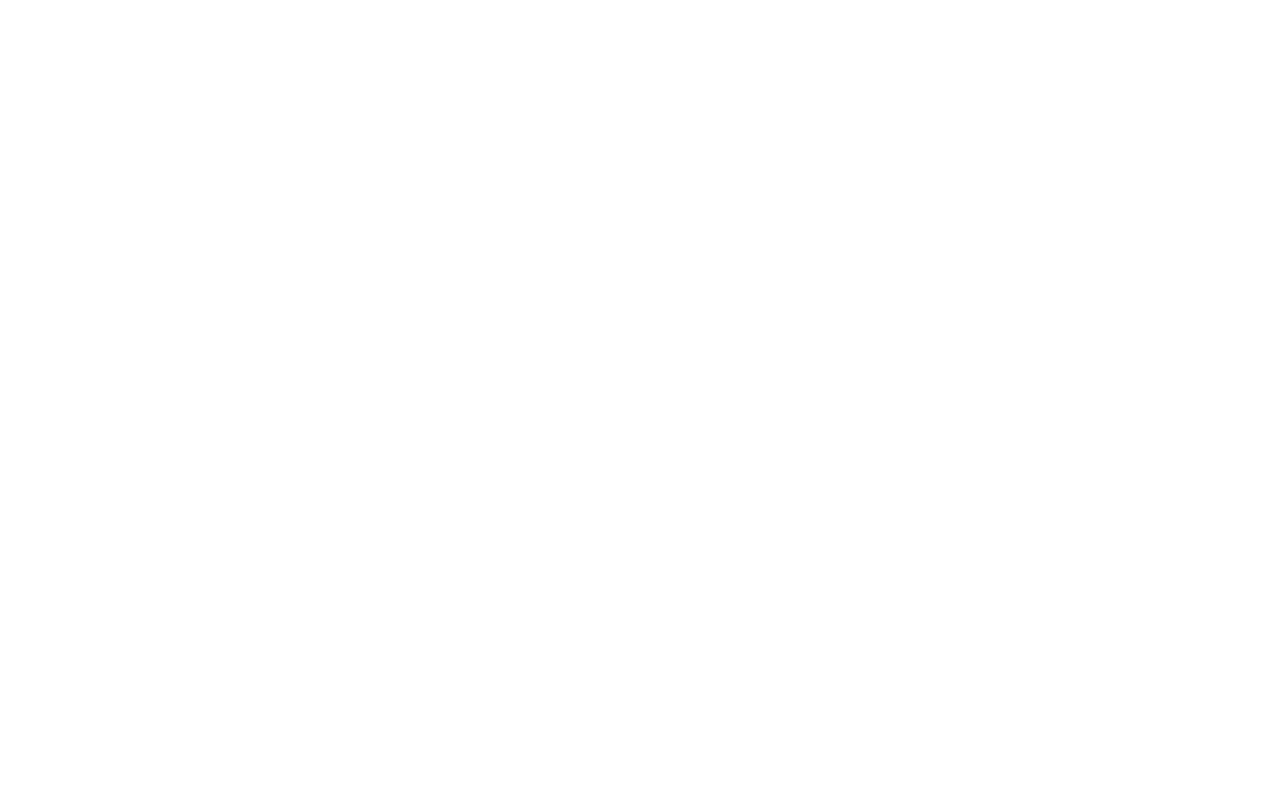
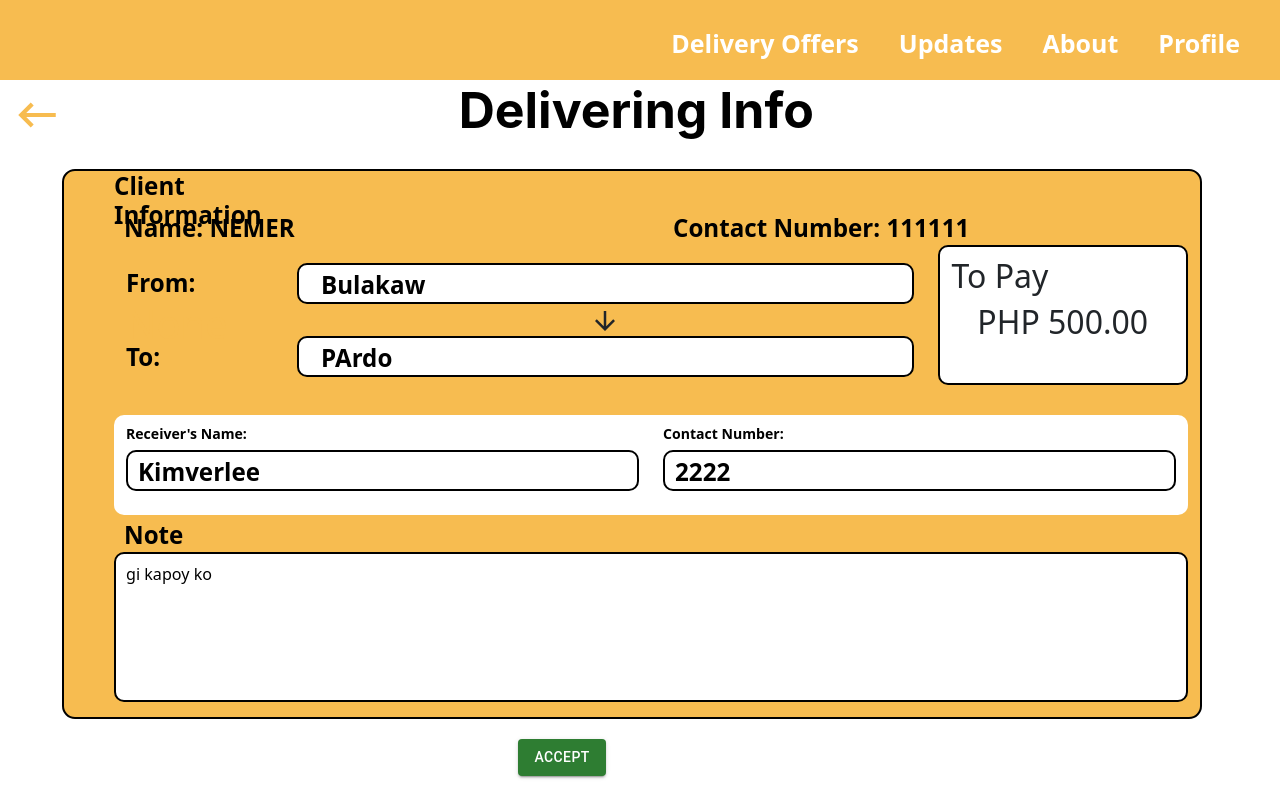
Before and after one commit to AHRide/AHRide, a React (Create React App) app in the folder frontend/: page /rider/deliveryInfo in a window 1280 px wide. Before the commit this address had no page. Built offline with nearby package versions, Linux system fonts and the light colour scheme.

Commit message:
Rider Delivery Item Info UI

```diff
--- a/frontend/src/App.js
+++ b/frontend/src/App.js
@@ -13,6 +13,7 @@
 import FirstPage from "./pages/FirstPage/FirstPage";
 import SigninPage from "./pages/LoginPage/Form";
 import ClientUpdatesTab from "./pages/delivery-updates/UpdateStatus/ClientUpdatesTab"
+import RiderDeliveryItemInfo from "./pages/Rider/RiderDeliveryInfoFolder/DeliveryItemInfo";
 
 function App() {
   return (
@@ -31,6 +32,7 @@
         <Route path="/login" element={<SigninPage />} />
         <Route path="/client/signup" element={<ClientSignUp />} />
         <Route path="/update-status" element={<ClientUpdatesTab />} />
+        <Route path="/rider/deliveryInfo" element={<RiderDeliveryItemInfo />} />
       </Routes>
     </BrowserRouter>
   );
--- /dev/null
+++ b/frontend/src/pages/Rider/RiderDeliveryInfoFolder/DeliveryItemInfo.css
@@ -0,0 +1,85 @@
+.InkME{
+    background-color: rgb(183, 121, 46);
+
+}
+
+.HeaderInfo{
+    padding-left: 20px;
+    padding-right: 20px;
+    left: 442px;
+    top: 148px;
+
+    font-family: 'Inter';
+    font-style: normal;
+    font-weight: 700;
+    font-size: 50px;
+    line-height: 61px;
+    /* identical to box height */
+    color: #000000;
+}
+
+.Deliver yInfoContainer{
+    background-color: #F7BC50;
+  border: 2px solid #000000;
+  border-radius: 13px;
+  margin-top: 5px;
+  margin-left: 50px;
+  padding-top: -20px;
+  padding-left: 50px;
+  height: 17%;
+  width: 100%;
+  text-align: start;
+  font-size: 20px;
+}
+
+.DataAndTextLableR{
+    width: 100%;
+    height: 29px;
+    left: 82px;
+    top: 286px;
+    padding-top: 5px;
+    padding-left: 10px;
+
+
+    font-style: normal;
+    font-weight: 600;
+    font-size: 24.1702px;
+    line-height: 29px;
+
+    color: #000000;
+  }
+  .DeliveringInfoBody{
+    background: #F7BC50;
+    border: 2px solid #000000;
+    border-radius: 13px;
+    margin-top: 20px;
+    margin-bottom: 20px;
+    margin-left: 50px;
+    padding-top: -20px;
+    padding-left: 50px;
+    min-height: 550px;
+    min-width: xxx;
+    text-align: start;
+    font-size: 20px;
+  }
+
+
+.centerBut{
+    flex-direction: column;
+    justify-content: center;
+    width: 100%;
+    height: 30px;
+    align-items: center;
+    background: #000000;
+    position: relative;
+}
+
+
+.centerButton{
+    display: flex;
+    width: 100%;
+    max-width: 60%;
+    margin: 0 auto;
+    justify-content: center;
+    margin-bottom: 10px;
+}
--- /dev/null
+++ b/frontend/src/pages/Rider/RiderDeliveryInfoFolder/DeliveryItemInfo.js
@@ -0,0 +1,125 @@
+import React, { useState, useEffect } from "react";
+import NavBarRider from "../../../components/NavBarRider";
+import "./DeliveryItemInfo.css";
+import {Row, Col, Container} from 'react-bootstrap';
+import 'bootstrap/dist/css/bootstrap.min.css';
+import Box from '@mui/material/Box';
+import FormControlLabel from '@mui/material/FormControlLabel';
+import Checkbox from '@mui/material/Checkbox';
+import Stack from '@mui/material/Stack';
+import Button from '@mui/material/Button';
+import { Grid } from "@mui/material";
+import MoreVertOutlinedIcon from '@mui/icons-material/MoreVertOutlined';
+import KeyboardBackspaceOutlinedIcon from '@mui/icons-material/KeyboardBackspaceOutlined';
+import ArrowDownwardOutlinedIcon from '@mui/icons-material/ArrowDownwardOutlined';
+import { useLocation } from "react-router-dom";
+import { Link } from "react-router-dom";
+import axios from "axios";
+
+
+
+const RiderDeliveryItemInfo = () => {
+  const location = useLocation();
+//   const [updateList, setUpdateList] = useState([]);
+
+
+//   useEffect(() => {
+//     axios.get(`http://localhost:3001/getDeliveryUpdates/${location.state._id}/`).then((response) => {
+//       setUpdateList(response.data);
+//       console.log(response.data);
+//     });
+//   }, [location.state._id]);
+
+  return(
+    <>
+      <NavBarRider/>
+      {/* {updateList.map((lists, index) => ( */}
+      <Container fluid >
+        <Row >
+            <Col><Link to="/delivery-updates"><KeyboardBackspaceOutlinedIcon sx={{ fontSize: 50 }} className="backButton" /></Link></Col>
+            <Col><h1 className="HeaderInfo">Delivering Info</h1></Col>
+            <Col></Col>
+        </Row>
+        <Container className="DeliveringInfoBody">
+              <h1 className="HeaderTextLabel">Client Information</h1>
+              <Row>
+                <Col><h1 className="DataAndTextLable">Name: NEMER</h1></Col>
+                <Col><h1 className="DataAndTextLable">Contact Number: 111111</h1></Col>
+              </Row>
+              <Row >
+                <Col xs={2} >
+                  <Container className="MarginerTop">
+                    <Row><h1 className="DataAndTextLable">From:</h1></Row>
+                    <Row><h1 className="InvisibleInk">None</h1></Row>
+                    <Row><h1 className="DataAndTextLable">To:</h1></Row>
+                  </Container>
+                </Col>
+                <Col xs={7}>
+                  <Container className="MarginerTop">
+                    <Row>
+                    <Col className="FromToContainer">
+                        <h1 className="DataAndTextLable">Bulakaw</h1>
+                    </Col>
+                    </Row>
+                    <Row>
+                      <Container className="CenterText">
+                          <ArrowDownwardOutlinedIcon sx={{ fontSize: 30 }} color="black"/>
+                      </Container>
+                    </Row>
+                    <Row>
+                    <Col className="FromToContainer"><h1 className="DataAndTextLable">PArdo</h1></Col>
+                    </Row>
+                  </Container>
+                </Col>
+                <Col xs={3}>
+                  <Container className="WhitePayment">
+                    <Row><h2>To Pay</h2></Row>
+                    <Col>
+                      <h2 className="CenterText">PHP 500.00</h2>
+                    </Col>
+                  </Container>
+                </Col>
+              </Row>
+              <Container className="ContainerRevceiverContact">
+              <Row>
+
+                {/* <Col xs={5}><TextField id="ReceiversName" label="Receiver Name:" variant="outlined" className="TextField2"/></Col> */}
+                {/* <Col xs={5}><TextField id="ContactNo" label="Contact Number:" variant="outlined" className="TextField2"/></Col> */}
+                <Col>
+                  <h2 className="HeaderTextLabelSmall">Receiver's Name:</h2>
+                  <Box  className="TextField2">
+                    <Col className="FromToContainer">
+                          <h1 className="DataAndTextLable">Kimverlee</h1>
+                      </Col>
+                    </Box>
+                </Col>
+                <Col>
+                  <h2 className="HeaderTextLabelSmall">Contact Number:</h2>
+                  <Box className="TextField2">
+                    <Col className="FromToContainer">
+                          <h1 className="DataAndTextLable">2222</h1>
+                      </Col>
+                  </Box>
+                </Col>
+              </Row>
+              </Container>
+                <h1 className="DataAndTextLable">Note</h1>
+                <Box sx={{ width: 1200, maxWidth: '100%', height:150 }} className="WhiteNoteBox">
+                  <Col >
+                      <h1 className="NoteContent">gi kapoy ko</h1>
+                  </Col>
+                </Box>
+            </Container>
+       <Container className="centerButton">
+       <Col></Col>
+       <Col><Button mx-auto variant="contained" color="success" className="buttonAccept">Accept</Button></Col>
+       <Col></Col>
+       </Container>
+
+      </Container>
+                    {/* ))}             */}
+    </>
+  );
+}
+
+export default RiderDeliveryItemInfo;
--- a/frontend/src/pages/delivery-updates/UpdateStatus/ClientUpdatesTab.css
+++ b/frontend/src/pages/delivery-updates/UpdateStatus/ClientUpdatesTab.css
@@ -69,6 +69,7 @@
   text-align: center;
 }
 .TextField2{
+  width: 100%;
   background: white;
 }
 
--- a/frontend/src/pages/delivery-updates/UpdateStatus/ClientUpdatesTab.js
+++ b/frontend/src/pages/delivery-updates/UpdateStatus/ClientUpdatesTab.js
@@ -171,7 +171,7 @@
                 {/* <Col xs={5}><TextField id="ContactNo" label="Contact Number:" variant="outlined" className="TextField2"/></Col> */}
                 <Col>
                   <h2 className="HeaderTextLabelSmall">Receiver's Name:</h2>
-                  <Box sx={{ width: 500, maxWidth: '100%', }} className="TextField2">
+                  <Box  className="TextField2">
                     <Col className="FromToContainer">
                           <h1 className="DataAndTextLable">{lists.receiver_name}</h1>
                       </Col>
@@ -179,7 +179,7 @@
                 </Col>
                 <Col>
                   <h2 className="HeaderTextLabelSmall">Contact Number:</h2>
-                  <Box sx={{ width: 500, maxWidth: '100%', }} className="TextField2">
+                  <Box className="TextField2">
                     <Col className="FromToContainer">
                           <h1 className="DataAndTextLable">{lists.receiver_cont}</h1>
                       </Col>
```
